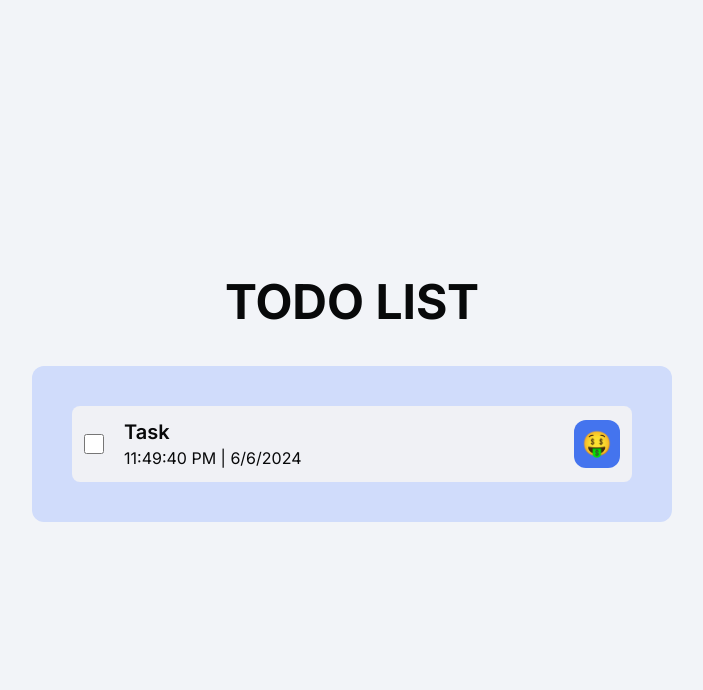
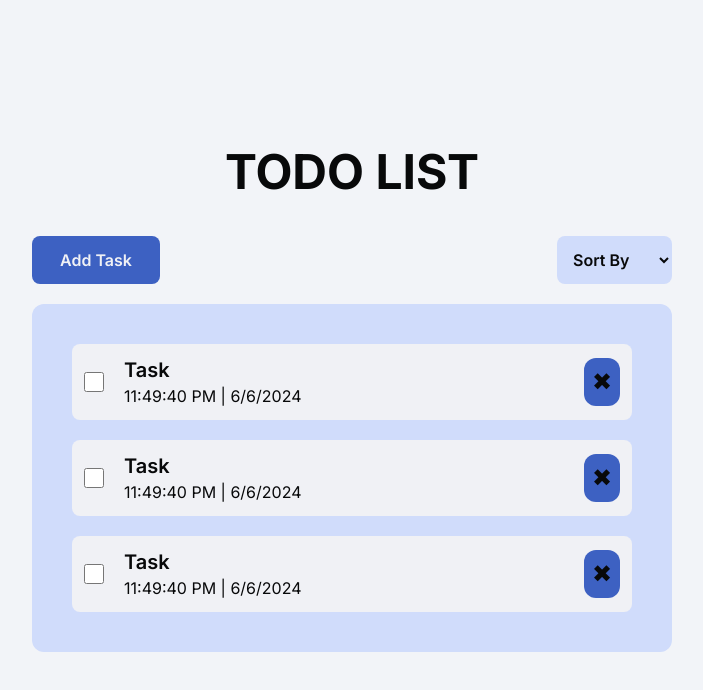
Before and after one commit to JerryShum/todo-aoi, a React (Vite) app: page / in a window 1280 px wide. Shown: the top 690 px of the page, without its empty margins (288-991 px from the left). Built offline with nearby package versions, Linux system fonts and the light colour scheme.

Commit message:
feat: added sort component

```diff
--- a/src/App.jsx
+++ b/src/App.jsx
@@ -1,10 +1,16 @@
+import Button from "./components/Button";
 import List from "./components/List";
+import Sort from "./components/Sort";
 
 export default function App() {
   return (
     <div className="flex flex-col h-screen items-center justify-center gap-10">
       <h1 className=" font-bold text-5xl">TODO LIST</h1>
-      <div className="w-1/2">
+      <div className="w-1/2 flex flex-col gap-5">
+        <div className="flex justify-between">
+          <Button>Add Task</Button>
+          <Sort />
+        </div>
         <List />
       </div>
     </div>
--- a/src/components/Button.jsx
+++ b/src/components/Button.jsx
@@ -0,0 +1,7 @@
+export default function Button({ children }) {
+  return (
+    <button className=" bg-primary-500 hover:bg-primary-400 duration-300 text-text-950 w-1/5 p-3 rounded-lg font-semibold">
+      {children}
+    </button>
+  );
+}
--- a/src/components/IconButton.jsx
+++ b/src/components/IconButton.jsx
@@ -1,6 +1,6 @@
 export default function IconButton({ children }) {
   return (
-    <button className="bg-accent-600 rounded-xl p-2  hover:bg-accent-500 duration-300 text-2xl">
+    <button className="bg-primary-500 rounded-xl p-2  hover:bg-primary-400 duration-300 text-2xl">
       {children}
     </button>
   );
--- a/src/components/List.jsx
+++ b/src/components/List.jsx
@@ -2,7 +2,9 @@
 
 export default function List() {
   return (
-    <div className="bg-accent-900 rounded-xl flex flex-col gap-5 p-10 w-full ">
+    <div className="bg-accent-900 rounded-xl flex flex-col gap-5 p-10 w-full">
+      <Task />
+      <Task />
       <Task />
     </div>
   );
--- /dev/null
+++ b/src/components/Sort.jsx
@@ -0,0 +1,21 @@
+import { useState } from "react";
+
+export default function Sort() {
+  const [sortValue, setSortValue] = useState("sortBy");
+
+  function handleSortChange(e) {
+    setSortValue(e.target.value);
+  }
+
+  return (
+    <select
+      value={sortValue}
+      onChange={handleSortChange}
+      className="p-3 rounded-lg bg-accent-900 font-semibold"
+    >
+      <option value={"sortBy"}>Sort By</option>
+      <option>Due Date</option>
+      <option>Priority</option>
+    </select>
+  );
+}
--- a/src/components/Task.jsx
+++ b/src/components/Task.jsx
@@ -24,7 +24,7 @@
       </div>
 
       <div className="flex gap-5">
-        <IconButton>🤑</IconButton>
+        <IconButton>✖</IconButton>
       </div>
     </div>
   );
```
